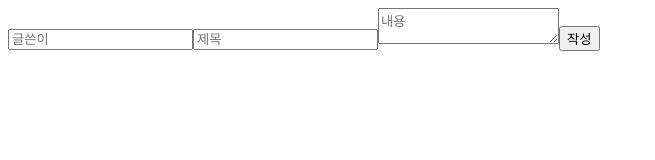
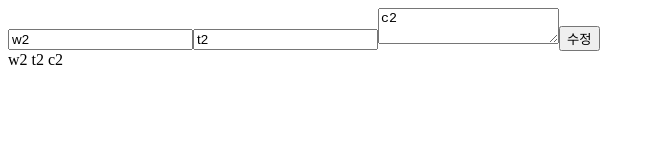
Before and after one commit to ojsicn/clipboard, a Vue app: page /create/1 in a window 1280 px wide. Shown: the top 160 px of the page, without its empty margins (0-655 px from the left). Built offline with nearby package versions, Linux system fonts and the light colour scheme.

Commit message:
2. Create.vue 수정 1) update함수 추가 2) params로 받은index의 define 여부에 따라 실행 함수 및 출력 데이터가 달라지게끔 수정.

```diff
--- a/src/components/Create.vue
+++ b/src/components/Create.vue
@@ -3,7 +3,7 @@
         <input v-model="writer" placeholder="글쓴이">
         <input v-model="title" placeholder="제목">
         <textarea v-model="content" placeholder="내용"></textarea>
-        <button @click="write">작성</button>
+        <button @click="index !== undefined ? update() : write()">{{ index !== undefined ? '수정' : '작성'}}</button>
         <div>
             {{writer}}
             {{title}}
@@ -19,11 +19,13 @@
 export default {
     name: 'Create',
     data() {
+        const index = this.$route.params.contentId
         return {
             data: data,
-            writer: "",
-            title: "",
-            content: "",
+            index: index,
+            writer: index !== undefined ? data[index].writer : "",
+            title: index !== undefined ? data[index].title : "",
+            content: index !== undefined ? data[index].content : "",
         }
     },
     methods: {
@@ -36,6 +38,14 @@
             this.$router.push({
                 path: '/'
             })
+        },
+        update() {
+            data[this.index].writer = this.writer
+            data[this.index].title = this.title
+            data[this.index].content = this.content
+            this.$router.push({
+                path: '/'
+            })
         }
     }
 }
```
